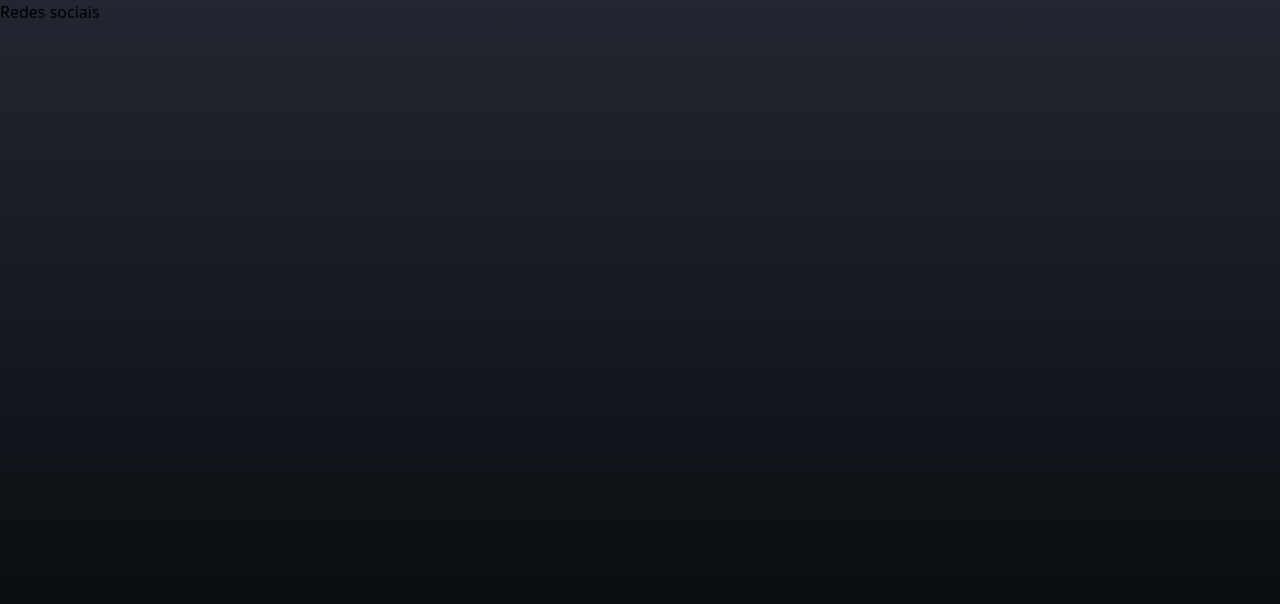
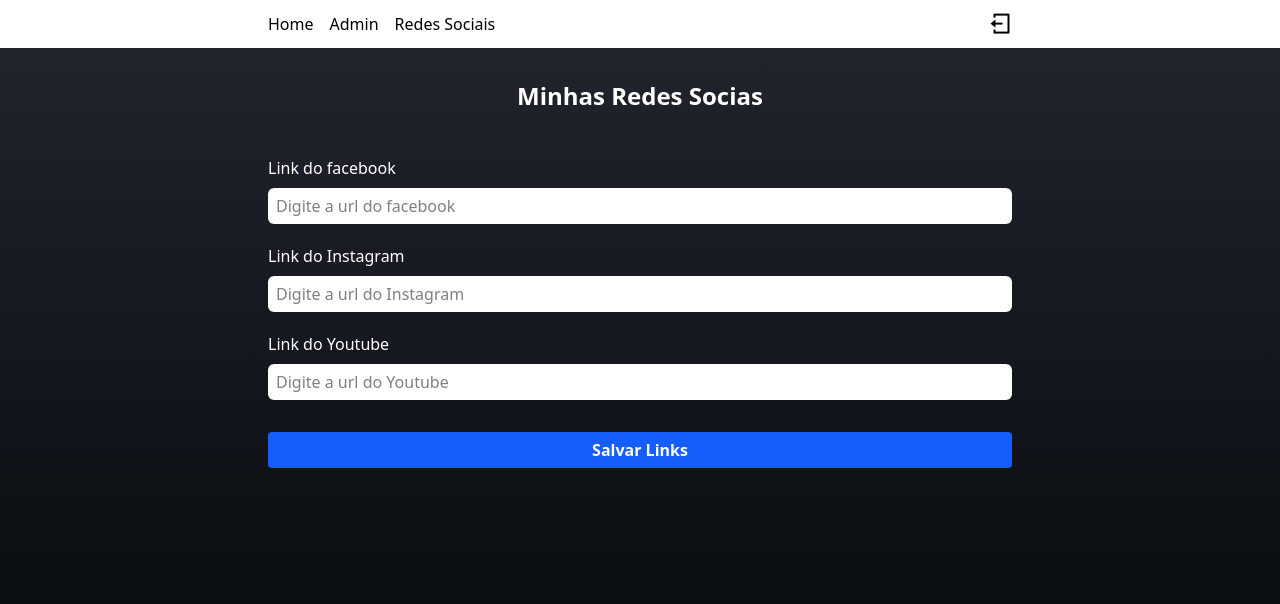
Before and after one commit to davivalentinn/linktree, a React (Vite) app: page /admin/networks in a window 1280 px wide. Shown: the top 604 px of the page. Built offline with nearby package versions, Linux system fonts and the light colour scheme; no server answers; sample sign-in values are in the browser's storage.

Commit message:
feat: cadastra no bd, busca e exibe links na pagina admin

```diff
--- a/src/pages/admin/index.tsx
+++ b/src/pages/admin/index.tsx
@@ -1,15 +1,91 @@
 import { Header } from "../../components/Header/Header";
 import { Input } from "../../components/Input/Input";
-import { useState, type FormEvent } from "react";
-import {FiTrash2} from "react-icons/fi"
+import { useEffect, useState, type FormEvent } from "react";
+import { FiTrash2 } from "react-icons/fi"
+
+import { db } from "../../services/firebaseConnection";
+import {
+    addDoc, //Gera um uid aleatorio
+    collection,
+    onSnapshot, //Busca as informações em tempo real no bd
+    query,
+    orderBy,
+    doc,
+    deleteDoc
+}
+    from 'firebase/firestore';
+
+interface LinkProps {
+    id: string;
+    name: string;
+    url: string;
+    bg: string;
+    color: string;
+}
+
 export function Admin() {
     const [nameInput, setNameInput] = useState("");
     const [urlInput, setUrlInput] = useState("");
     const [textColorInput, setTextColorInput] = useState("#00000");
     const [backgroundColorInput, setBackgroundColorInput] = useState("#f1f1f1");
 
-    async function handleRegister(e: FormEvent){
+    const [links, setLinks] = useState<LinkProps[]>([]);
+
+    useEffect(() => {
+        const linksRef = collection(db, "links");
+        const queryRef = query(linksRef, orderBy("created", "asc")); //Personaliza e ordena a busca no bd
+
+        const unsub = onSnapshot(queryRef, (snapshot) => {
+            let lista = [] as LinkProps[];
+
+            snapshot.forEach((doc) => {
+                lista.push({
+                    id: doc.id,
+                    name: doc.data().name,
+                    url: doc.data().url,
+                    bg: doc.data().bg,
+                    color: doc.data().color
+                })
+            })
+
+            setLinks(lista);
+        })
+
+
+    }, [])
+
+    function handleRegister(e: FormEvent) {
         e.preventDefault();
+
+        if (nameInput === '' || urlInput === '') {
+            alert('Preenchan todos os campos')
+            return;
+        }
+
+        addDoc(collection(db, "links"), {
+            name: nameInput,
+            url: urlInput,
+            bg: backgroundColorInput,
+            color: textColorInput,
+            created: new Date()
+        })
+
+            .then(() => {
+                setNameInput("")
+                setUrlInput("")
+            })
+
+            .catch((error) => {
+                alert("Erro ao cadastrar no banco de dados")
+                console.log(error);
+                return;
+            })
+    }
+
+    async function handleDeleteLink(id: string){
+        const docRef = doc(db, "links", id)
+
+        await deleteDoc(docRef);
     }
     return (
         <div className="flex items-center flex-col min-h-screen pb-7">
@@ -66,27 +142,31 @@ export function Admin() {
                     </div>
                 )}
 
-                <div className="flex justify-center items-center">
-                    <button type="submit" className="mb-7 bg-blue-600 h-9 flex justify-center items-center text-white font-bold rounded w-11/12 max-w-lg cursor-pointer hover:bg-blue-500 transition-all">
+
+                    <button type="submit" className="mb-7 bg-blue-600 h-9 flex justify-center items-center text-white font-bold rounded cursor-pointer hover:bg-blue-500 transition-all">
                         Cadastrar
                     </button>
-                </div>
+
             </form>
 
             <h2 className="font-bold text-white mb-4 text-2xl">
                 Meus Links
             </h2>
 
-            <article className="flex items-center justify-between w-11/12 max-w-xl rounded py-2 px-2 mb-2 select-none"
-            style={{backgroundColor: "#FFF", color: "#000"}}
+            {links.map((link) => (
+                <article key={link.id} className="flex items-center justify-between w-11/12 max-w-xl rounded py-2 px-2 mb-2 select-none"
+                    style={{ backgroundColor: link.bg, color: link.color }}
                 >
-                <p className="px-2">Canal do youtube</p>
+                    <p className="px-2">{link.name}</p>
                     <div>
-                    <button className="border border-dashed bg-neutral-900 p-2 cursor-pointer rounded">
-                        <FiTrash2 size={18} color="#fff"/>
+                        <button className="border border-dashed bg-neutral-900 p-2 cursor-pointer rounded"
+                        onClick={ () => handleDeleteLink(link.id)}
+                        >
+                            <FiTrash2 size={18} color="#fff" />
                         </button>
                     </div>
                 </article>
+            ))}
         </div>
     )
 }
--- a/src/pages/networks/index.tsx
+++ b/src/pages/networks/index.tsx
@@ -1,7 +1,46 @@
-export function NetWorks(){
-    return(
-        <div>
-            <h1>Redes sociais</h1>
+
+import { useState } from "react";
+import { Header } from "../../components/Header/Header";
+import { Input } from "../../components/Input/Input";
+
+export function NetWorks() {
+    const [facebook, setFacebook] = useState("")
+    const [instagram, setInstagram] = useState("")
+    const [youtube, setYoutube] = useState("")
+    return (
+        <div className="flex items-center flex-col min-h-screen pb-7">
+            <Header />
+
+            <h1 className="text-white text-2xl font-bold mt-8 mb-4">Minhas Redes Socias</h1>
+
+            <form className="flex flex-col mt-5 mb-3 w-full max-w-3xl px-3">
+                <label className="text-white font-medium mt-2 mb-2">Link do facebook</label>
+                <Input
+                    type="url"
+                    placeholder="Digite a url do facebook"
+                    value={facebook}
+                    onChange={(e) => setFacebook(e.target.value)} />
+                <label className="text-white font-medium mt-2 mb-2">Link do Instagram</label>
+                <Input
+                    type="url"
+                    placeholder="Digite a url do Instagram"
+                    value={instagram}
+                    onChange={(e) => setInstagram(e.target.value)} />
+                <label className="text-white font-medium mt-2 mb-2">Link do Youtube</label>
+                <Input
+                    type="url"
+                    placeholder="Digite a url do Youtube"
+                    value={youtube}
+                    onChange={(e) => setYoutube(e.target.value)} />
+
+
+                    <button
+                        className="mt-5 mb-7 bg-blue-600 h-9 flex justify-center items-center text-white font-bold rounded cursor-pointer hover:bg-blue-500 transition-all"
+                        type="submit">
+                        Salvar Links
+                    </button>
+
+            </form>
         </div>
     )
 }
```
Lines whose indentation alone changed are shown as unchanged.
